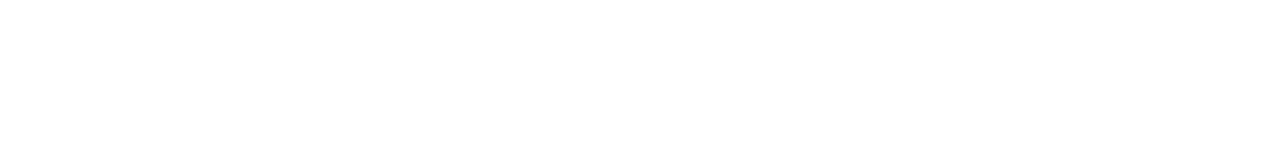
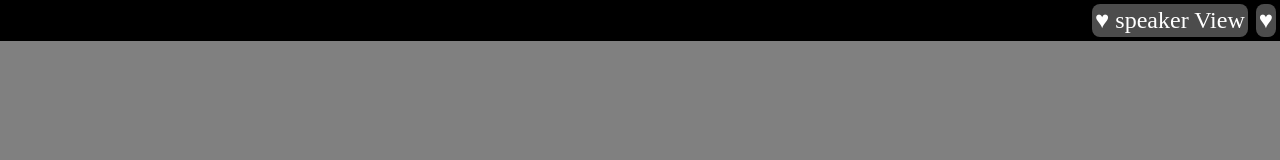
Before and after one commit to CarloColletti/html-css-zoom, a plain HTML site: page index.html in a window 1280 px wide. Drawn offline with Linux system fonts and the light colour scheme.

Commit message:
aggiunti i tasti per il fullscreen

```diff
--- a/css/style.css
+++ b/css/style.css
@@ -0,0 +1,21 @@
+body{
+	background-color: grey;
+}
+.schermata{
+	color: white;
+	background-color: black;
+	font-size: 1.5rem;
+}
+
+.screen-mode{
+	display: flex;
+	justify-content: flex-end;
+}
+
+.screen-mode .icona{
+	padding: 3px;
+	background-color: #4c4c4c;
+	border-radius: 8px;
+	display: inline-block;
+	margin: 4px;
+}
--- a/index.html
+++ b/index.html
@@ -13,14 +13,11 @@
 </head>
 
 <body>
-	<div class="schemata">
+	<div class="schermata">
 		<!-- scrren mode -->
 		<section class="screen-mode">
-			<div>
-				<span></span>
-				<span></span>
-			</div>
-
+			<span class="icona">&hearts; speaker View</span>
+			<span class="icona">&hearts;</span>
 		</section>
 		<!-- container delle weebcam -->
 		<section class="block-weebcam">
```
